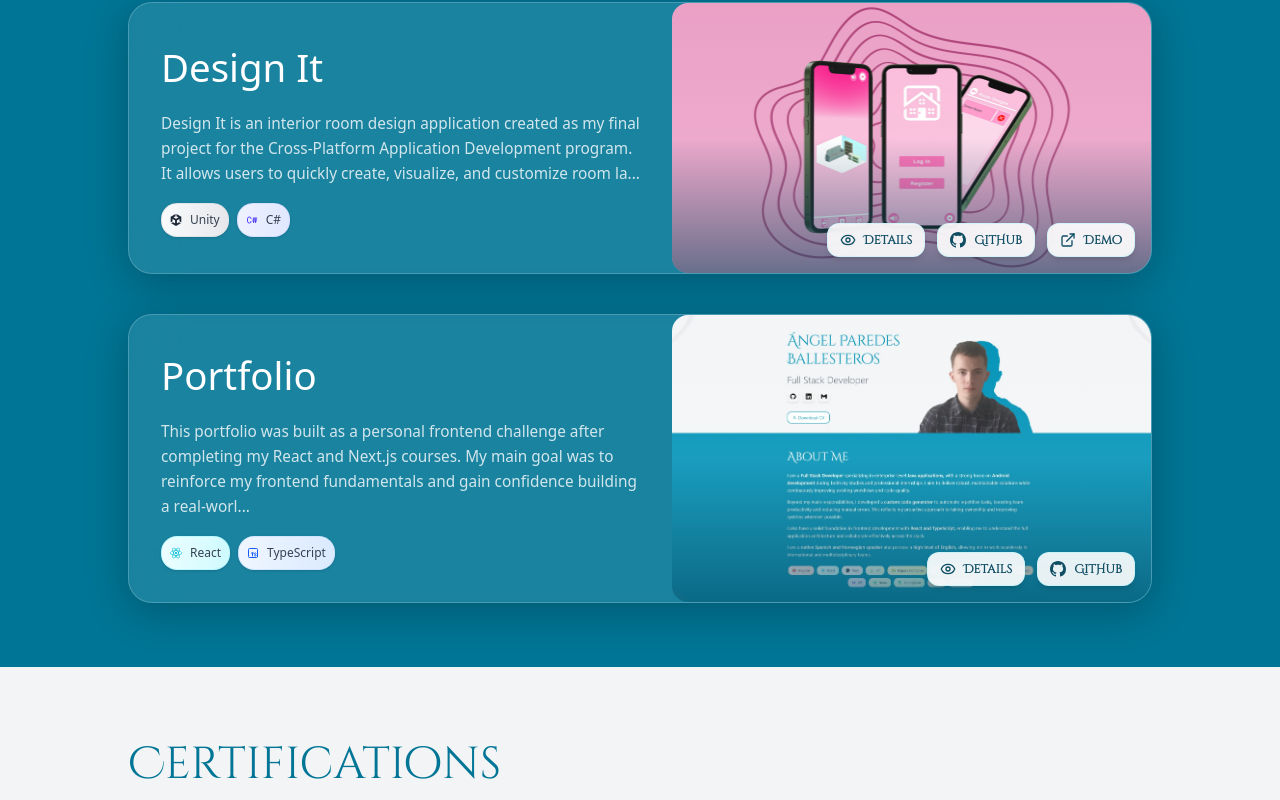
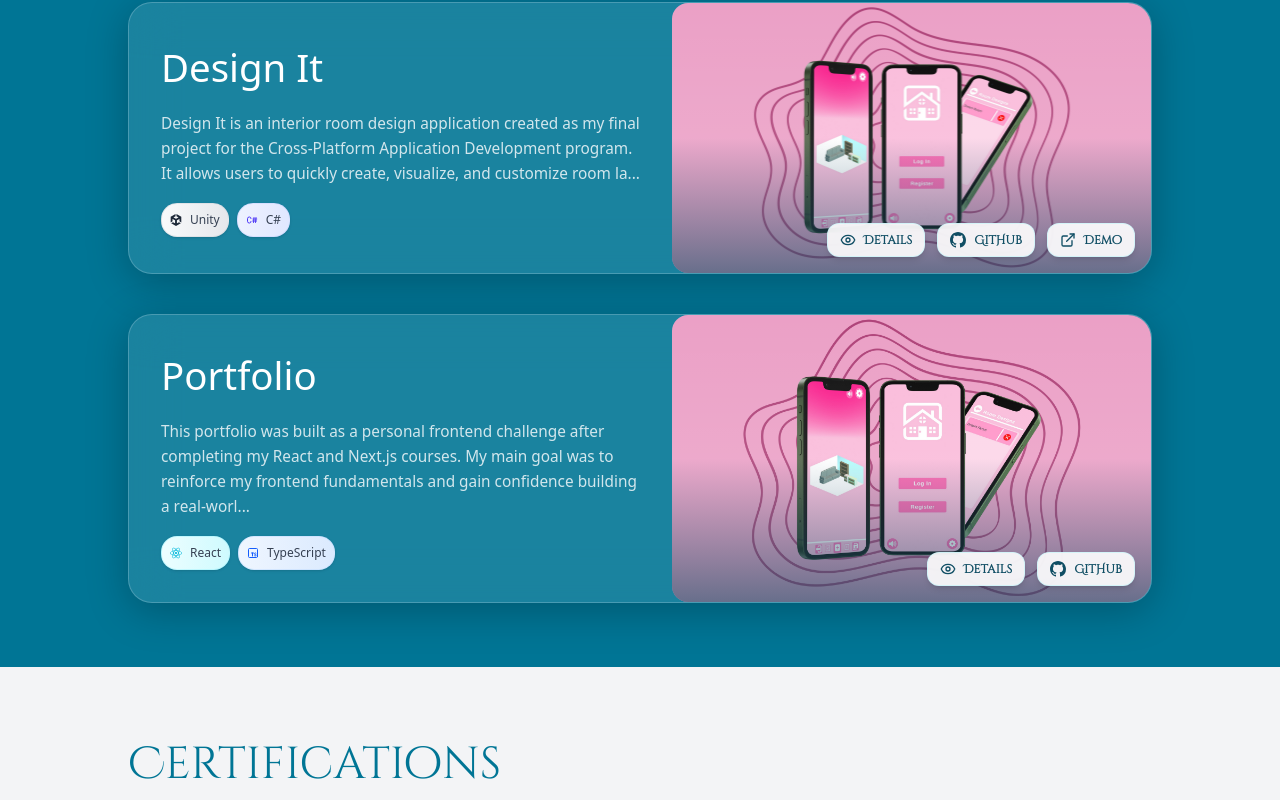
Before and after one commit to Zerotss/Portfolio, a React (Vite) app: page / in a window 1280 px wide. Shown: the part 2788-3588 px from the top of the page. Built offline with nearby package versions, Linux system fonts and the light colour scheme.

Commit message:
fix import for imgs

```diff
--- a/src/data/AppData.ts
+++ b/src/data/AppData.ts
@@ -9,6 +9,8 @@ import profilePicture from "../../src/assets/imgs/profilePicture.webp";
 import AngularHiberus from "../../src/assets/pdfs/certifications/Angular_Hiberus.pdf?url";
 import HeroesHiberusProgram from "../../src/assets/pdfs/certifications/Heroes_Hiberus_Program.pdf?url";
 import ReactNextUdemy from "../../src/assets/pdfs/certifications/React_Next_Udemy.pdf";
+import designItImg from "../assets/imgs/projects/designIt/designIt.png";
+import portfolioImg from "../assets/imgs/projects/designIt/designIt.png";
 //import cvPdf from "../../src/assets/pdfs/personal/CV_Ángel_Paredes_Ballesteros_ES.pdf?url";
 import type { MenuItem } from "../pages/mainPage/components/CelticMenu";
 import type { Achievement, JourneyItem, Project } from "../types";
@@ -75,7 +77,7 @@ export const projectsData: Project[] = [
             "Developed and tested a complete application, receiving user feedback to enhance usability."
         ],
         images: [
-            "src/assets/imgs/projects/designIt/designIt.png"
+           designItImg
         ],
         github: "https://github.com/Zerotss/DesignIt",
         demo: "https://www.youtube.com/watch?v=G3dilCsIkr0"
@@ -98,7 +100,7 @@ export const projectsData: Project[] = [
             "Improved frontend decision-making, UI structuring, and project planning from scratch"
         ],
         images: [
-            "src/assets/imgs/projects/portfolio/portfolio.webp"
+            portfolioImg
         ],
         github: "https://github.com/Zerotss/Portfolio"
     }
```
